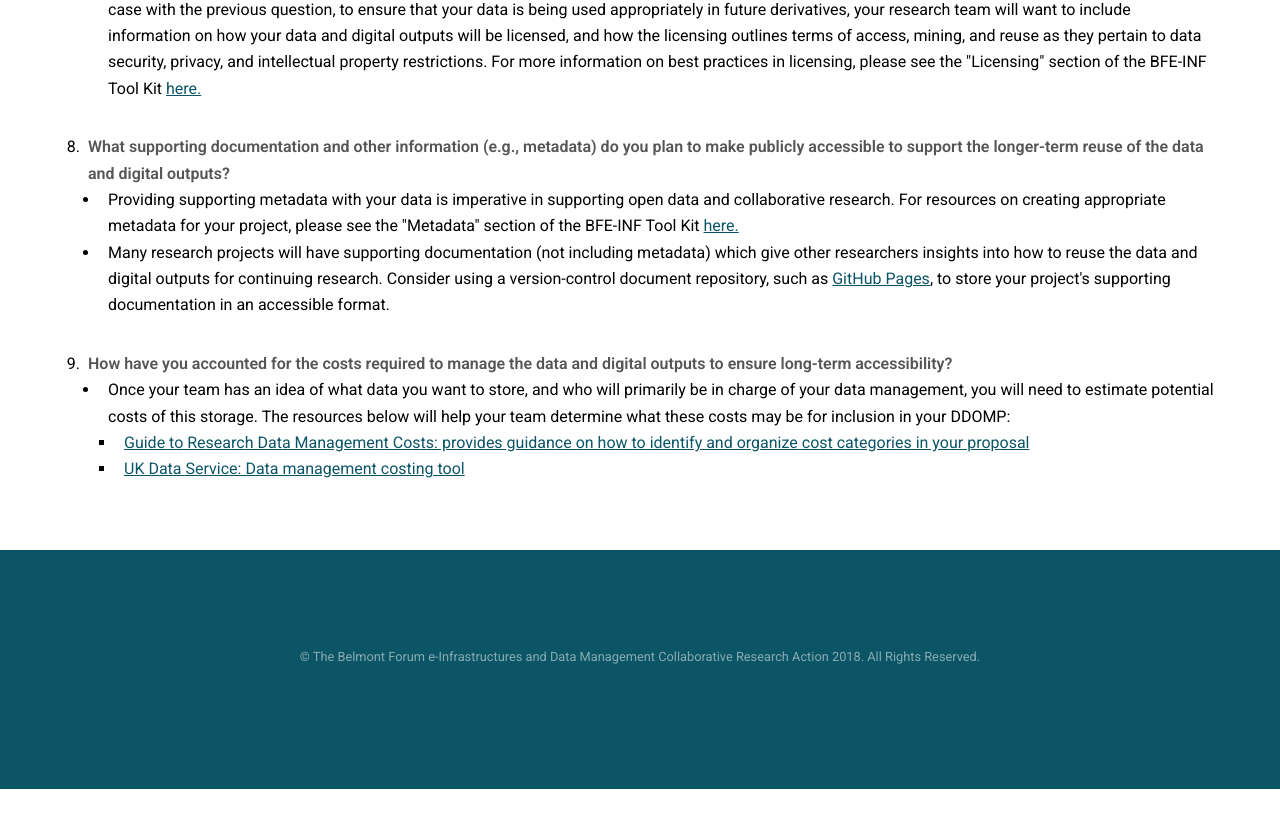
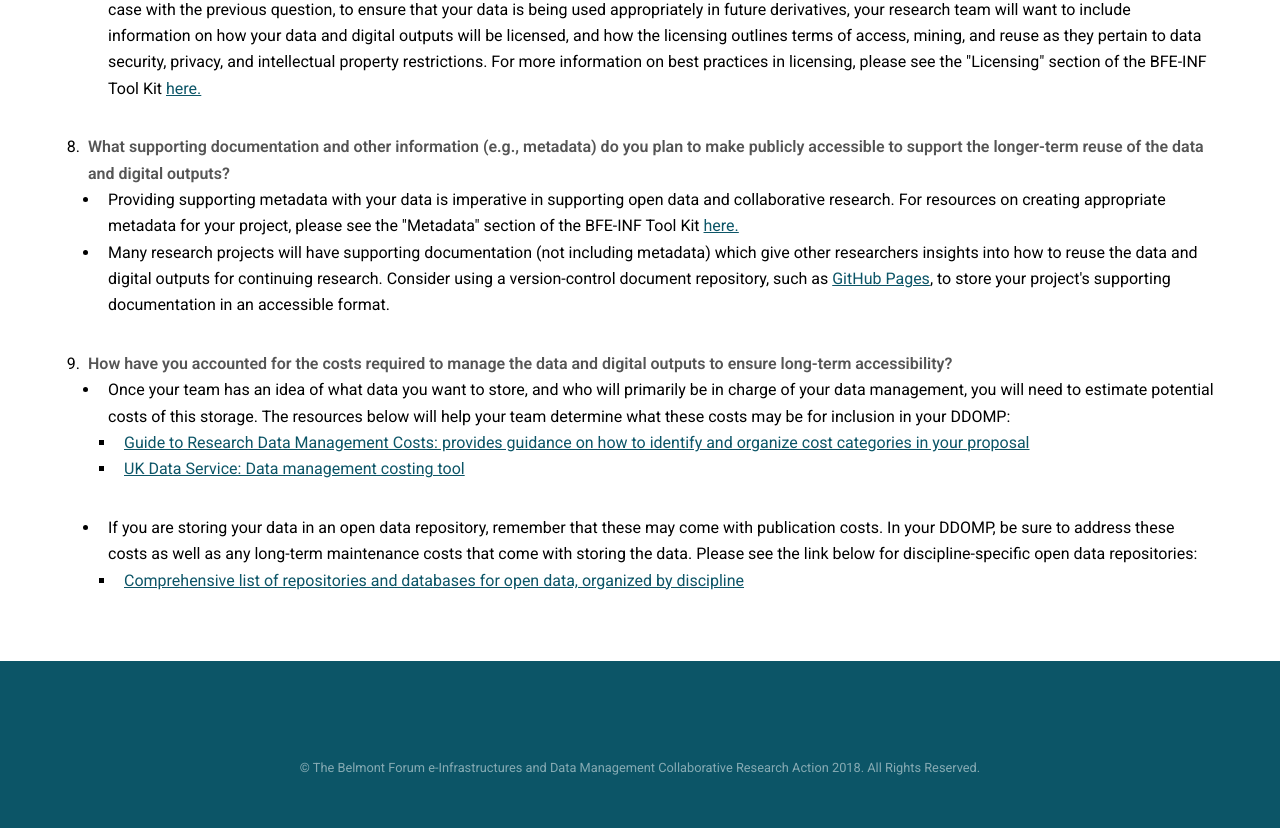
Before and after one commit to bfe-inf/toolkit, a Jekyll site: the page ddomp-fullproposal.html, which Jekyll copies as it is, in a window 1280 px wide and 900 px high, scrolled down 2182 px. Shown: the top 828 px of the window. Built offline with Jekyll 4.4.1, drawn with Linux system fonts in a browser that asks for light colours; before the commit the page ends 2971 px from its top, so only the background shows below that.

Commit message:
Update ddomp-fullproposal.html

```diff
--- a/ddomp-fullproposal.html
+++ b/ddomp-fullproposal.html
@@ -104,6 +104,10 @@
 										<li><a href="https://www.edugroepen.nl/sites/RDM_platform/Financieel1/Data%20Management%20Costs.aspx" target="_blank">Guide to Research Data Management Costs: provides guidance on how to identify and organize cost categories in your proposal</a></li>
 										<li><a href="https://www.ukdataservice.ac.uk/manage-data/plan/costing" target="_blank">UK Data Service: Data management costing tool</a></li>
 									</ul>
+								<li>If you are storing your data in an open data repository, remember that these may come with publication costs. In your DDOMP, be sure to address these costs as well as any long-term maintenance costs that come with storing the data. Please see the link below for discipline-specific open data repositories:</li>
+									<ul style="list-style-type:square">
+										<li><a href="http://oad.simmons.edu/oadwiki/Data_repositories" target="_blank">Comprehensive list of repositories and databases for open data, organized by discipline</a></li>
+									</ul>
 							</ul>
 					</ol>
 				</div>
```
